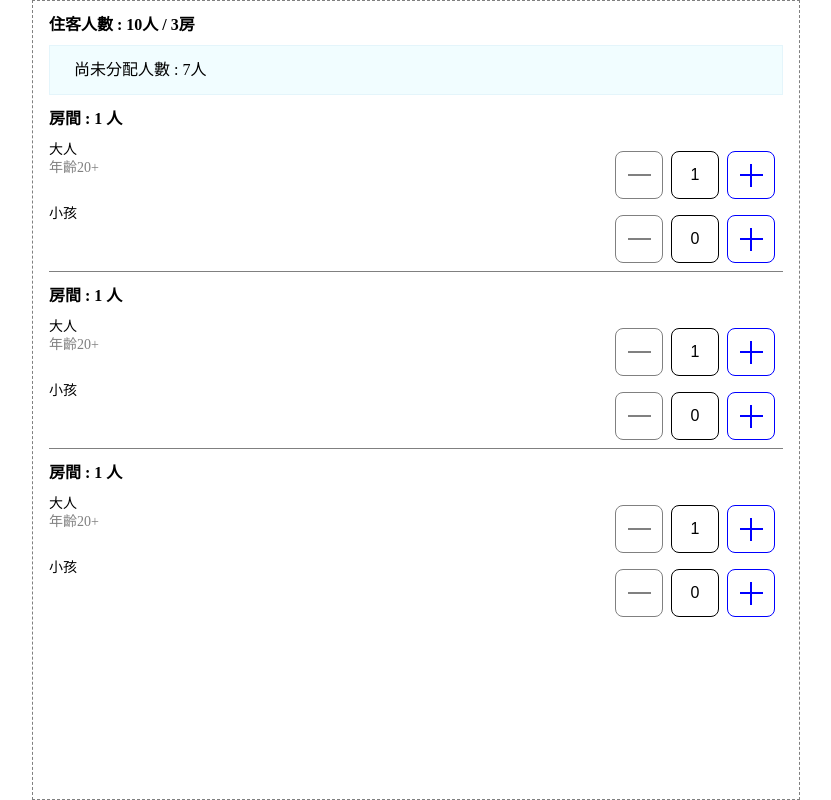
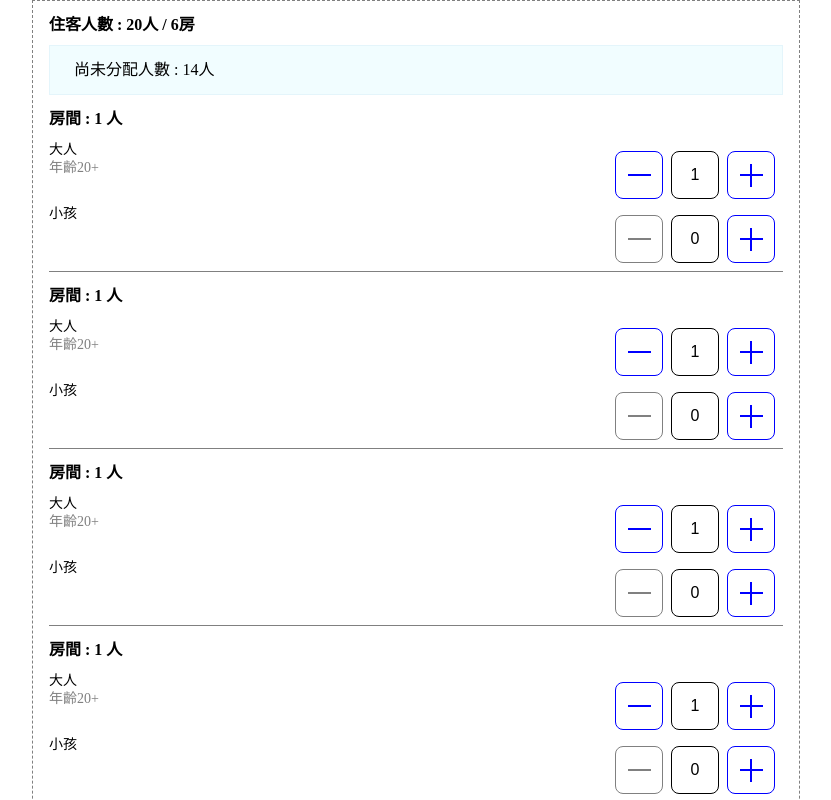
Before and after one commit to tiancai-1228/component_room_allocation, a React app: page / in a window 1280 px wide. Shown: the top 800 px of the page, without its empty margins (224-1055 px from the left). Built offline with nearby package versions, Linux system fonts and the light colour scheme.

Commit message:
remove room useState

```diff
--- a/src/pages/Home/Home.page.tsx
+++ b/src/pages/Home/Home.page.tsx
@@ -4,7 +4,7 @@ import RoomAllocation from './components/RoomAllocation';
 const HomePage = () => {
   return (
     <div className="home">
-      <RoomAllocation guest={10} room={3} onChange={(result) => console.log(result)} />
+      <RoomAllocation guest={20} room={6} onChange={(result) => console.log(result)} />
     </div>
   );
 };
--- a/src/pages/Home/components/Room.tsx
+++ b/src/pages/Home/components/Room.tsx
@@ -1,7 +1,7 @@
-import React, { useState, useEffect } from 'react';
+import React from 'react';
 import { CustomInputNumber } from '../../../components';
 
-export interface roomItem {
+export interface roomData {
   adult: number;
   child: number;
 }
@@ -17,13 +17,12 @@ interface userTypes_I {
 }
 
 interface Prop {
-  roomData: roomItem;
+  roomData: roomData;
   unAllocationUser: number;
-  onChange: (val: roomItem) => void;
+  onChange: (val: roomData) => void;
 }
 
 const Room = ({ roomData, unAllocationUser, onChange }: Prop) => {
-  const [roomItem, setRoomItem] = useState<roomItem>(roomData);
   const roomSize = 4;
 
   const userTypes: userTypes_I[] = [
@@ -31,34 +30,30 @@ const Room = ({ roomData, unAllocationUser, onChange }: Prop) => {
       label: '大人',
       hint: '年齡20+',
       min: 1,
-      max: unAllocationUser == 0 ? roomItem.adult : roomSize - roomItem.child,
+      max: unAllocationUser == 0 ? roomData.adult : roomSize - roomData.child,
       name: 'adult',
-      value: roomItem.adult,
+      value: roomData.adult,
       onChange: (e) => {
-        setRoomItem((pre) => ({ ...pre, adult: parseInt(e.target.value) }));
+        onChange({ ...roomData, adult: parseInt(e.target.value) });
       }
     },
     {
       label: '小孩',
       hint: null,
       min: 0,
-      max: unAllocationUser == 0 ? roomItem.child : roomSize - roomItem.adult,
+      max: unAllocationUser == 0 ? roomData.child : roomSize - roomData.adult,
       name: 'child',
-      value: roomItem.child,
+      value: roomData.child,
       onChange: (e) => {
-        setRoomItem((pre) => ({ ...pre, child: parseInt(e.target.value) }));
+        onChange({ ...roomData, child: parseInt(e.target.value) });
       }
     }
   ];
 
-  useEffect(() => {
-    onChange(roomItem);
-  }, [roomItem]);
-
   return (
     <div className="room">
       <div className="title">
-        <p>{`房間 : ${roomItem.adult + roomItem.child} 人`}</p>
+        <p>{`房間 : ${roomData.adult + roomData.child} 人`}</p>
       </div>
 
       {userTypes.map((type) => (
--- a/src/pages/Home/components/RoomAllocation.tsx
+++ b/src/pages/Home/components/RoomAllocation.tsx
@@ -1,21 +1,21 @@
 import React, { useEffect, useState } from 'react';
-import Room, { roomItem } from './Room';
+import Room, { roomData } from './Room';
 
 interface Prop {
   guest: number;
   room: number;
-  onChange: (result: roomItem[]) => void;
+  onChange: (result: roomData[]) => void;
 }
 
 const initRoom = { adult: 1, child: 0 };
 
 const RoomAllocation = ({ guest, room, onChange }: Prop) => {
-  const [rooms, setRooms] = useState<roomItem[]>(new Array(room).fill(initRoom));
+  const [rooms, setRooms] = useState<roomData[]>(new Array(room).fill(initRoom));
   const unAllocationUser = rooms.reduce((pre, cur) => {
     return pre - (cur.adult + cur.child);
   }, guest);
 
-  const handleChange = (room: roomItem, index: number) => {
+  const handleChange = (room: roomData, index: number) => {
     setRooms((pre) => {
       const newRoom = [...pre];
       newRoom[index] = room;
```
